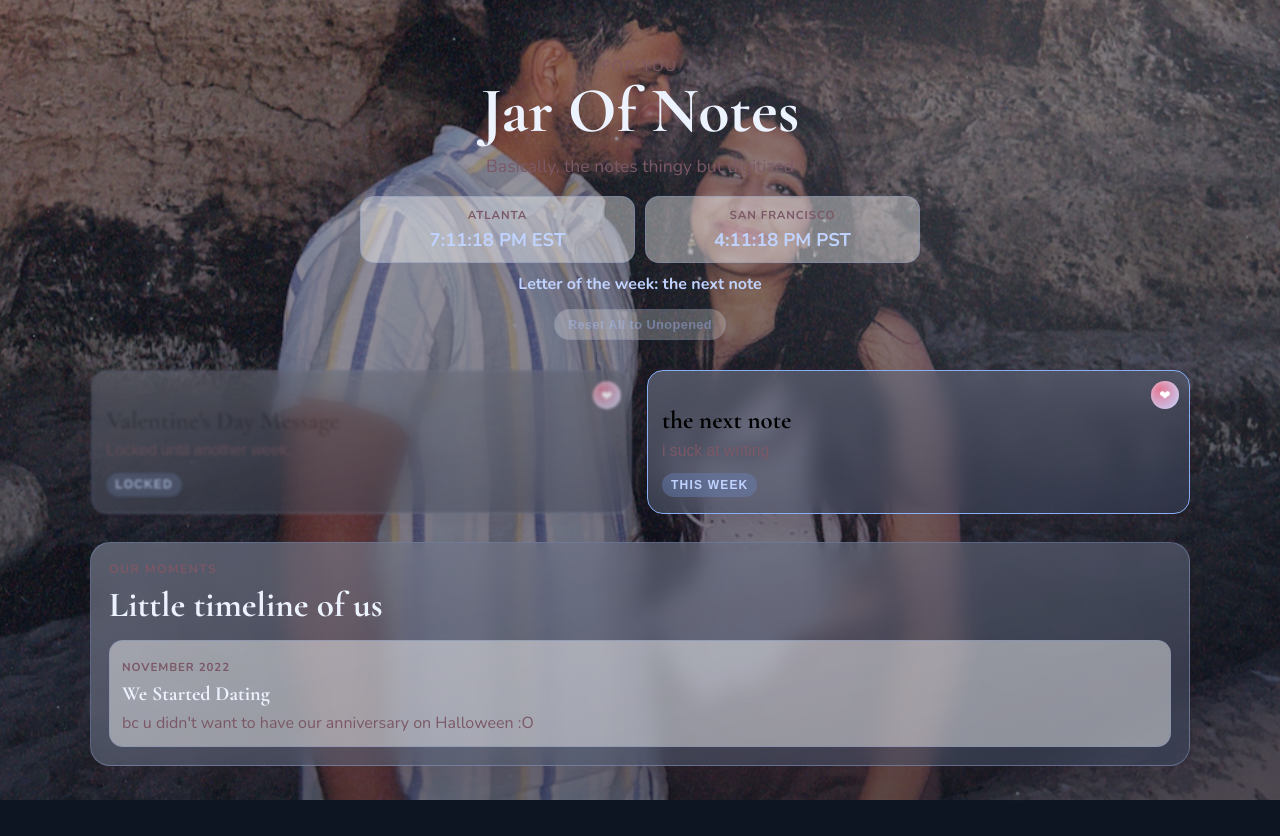
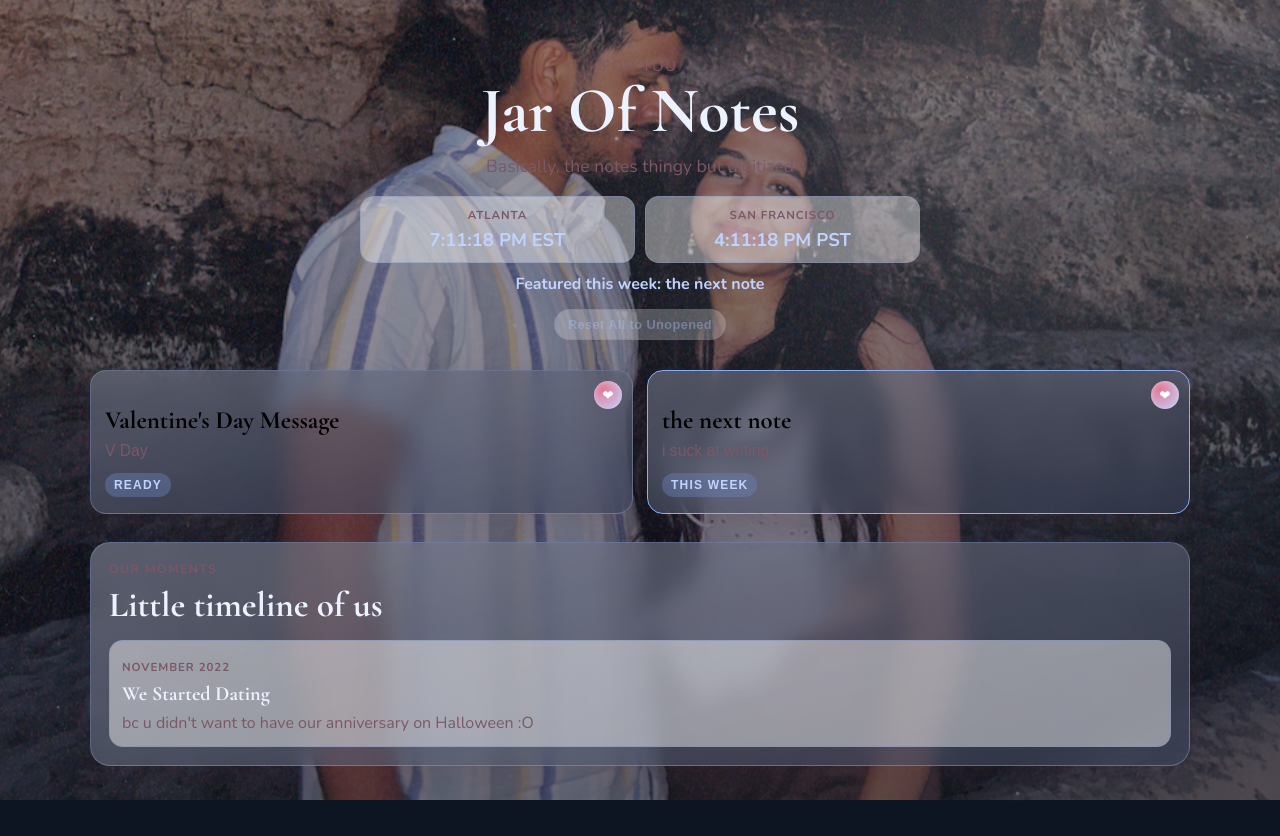
Before and after one commit to Kardee12/JarOfNotes, a React (Vite) app: page / in a window 1280 px wide. Built offline with nearby package versions, Linux system fonts and the light colour scheme.

Commit message:
add some more

```diff
--- a/src/App.jsx
+++ b/src/App.jsx
@@ -305,8 +305,6 @@ export default function App() {
   };
 
   const openLetter = (letterId) => {
-    if (letterId !== letterOfWeekId) return;
-
     const isFirstOpen = !openedIds.includes(letterId);
     setActiveLetterId(letterId);
 
@@ -387,7 +385,7 @@ export default function App() {
           </div>
           {letterOfWeekId && (
             <p className="hero-day-note">
-              Letter of the week: {letters.find((letter) => letter.id === letterOfWeekId)?.title}
+              Featured this week: {letters.find((letter) => letter.id === letterOfWeekId)?.title}
             </p>
           )}
           <div className="hero-actions">
@@ -409,17 +407,15 @@ export default function App() {
             return (
               <button
                 key={letter.id}
-                className={`letter-card ${isOpened ? "is-opened" : ""} ${isLetterOfTheWeek ? "is-today" : "is-locked"}`}
+                className={`letter-card ${isOpened ? "is-opened" : ""} ${isLetterOfTheWeek ? "is-today" : ""}`}
                 onClick={() => openLetter(letter.id)}
                 type="button"
-                disabled={!isLetterOfTheWeek}
-                aria-disabled={!isLetterOfTheWeek}
               >
                 <span className="wax-seal" aria-hidden="true">❤</span>
                 <h2>{letter.title}</h2>
-                <p>{isLetterOfTheWeek ? letter.preview : "Locked until another week."}</p>
+                <p>{letter.preview}</p>
                 <span className="letter-status">
-                  {isLetterOfTheWeek ? (isOpened ? "Opened" : "This Week") : "Locked"}
+                  {isOpened ? "Opened" : isLetterOfTheWeek ? "This Week" : "Ready"}
                 </span>
               </button>
             );
```
Also changed, not shown: 3 other files (tests, documents, lock files or other folders).
